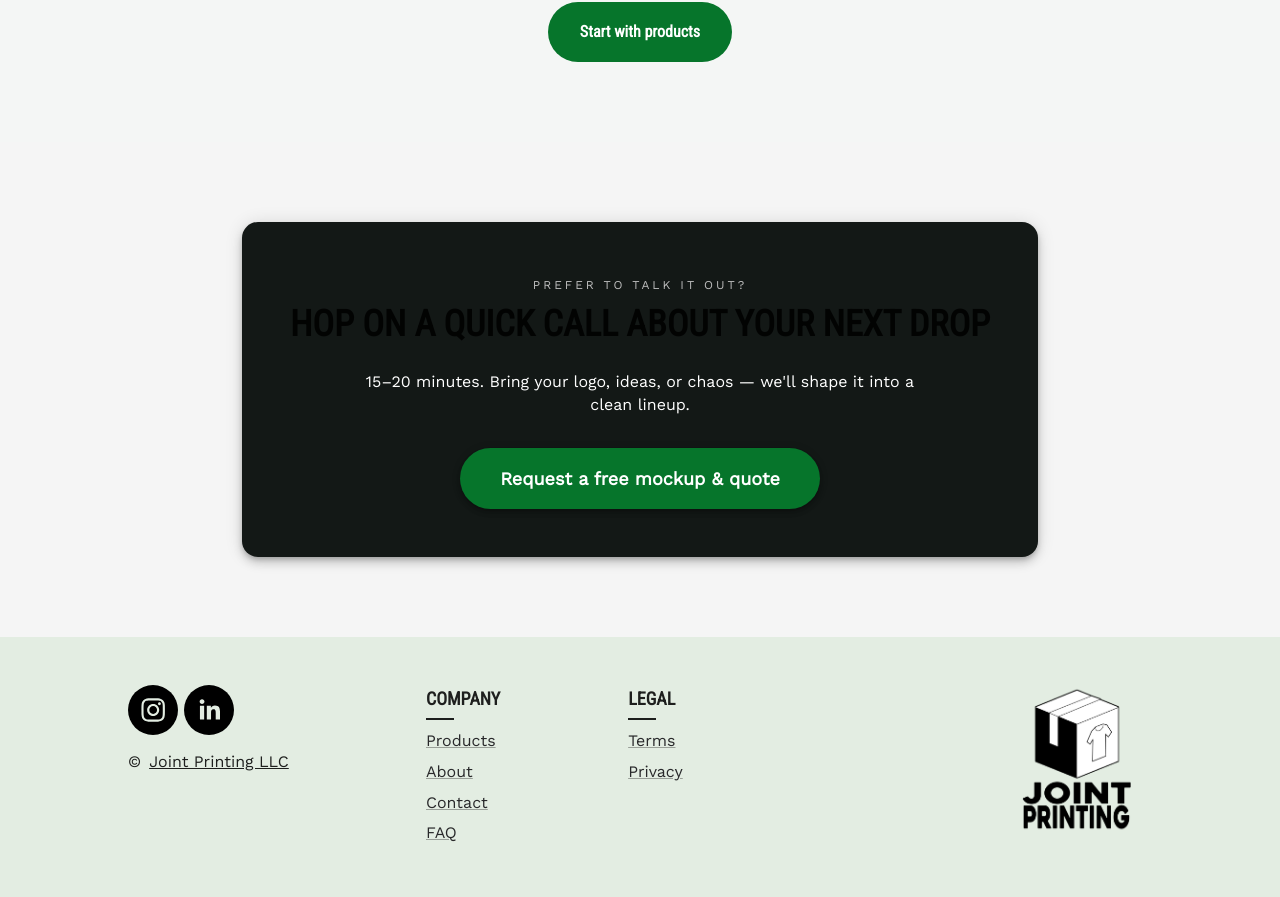
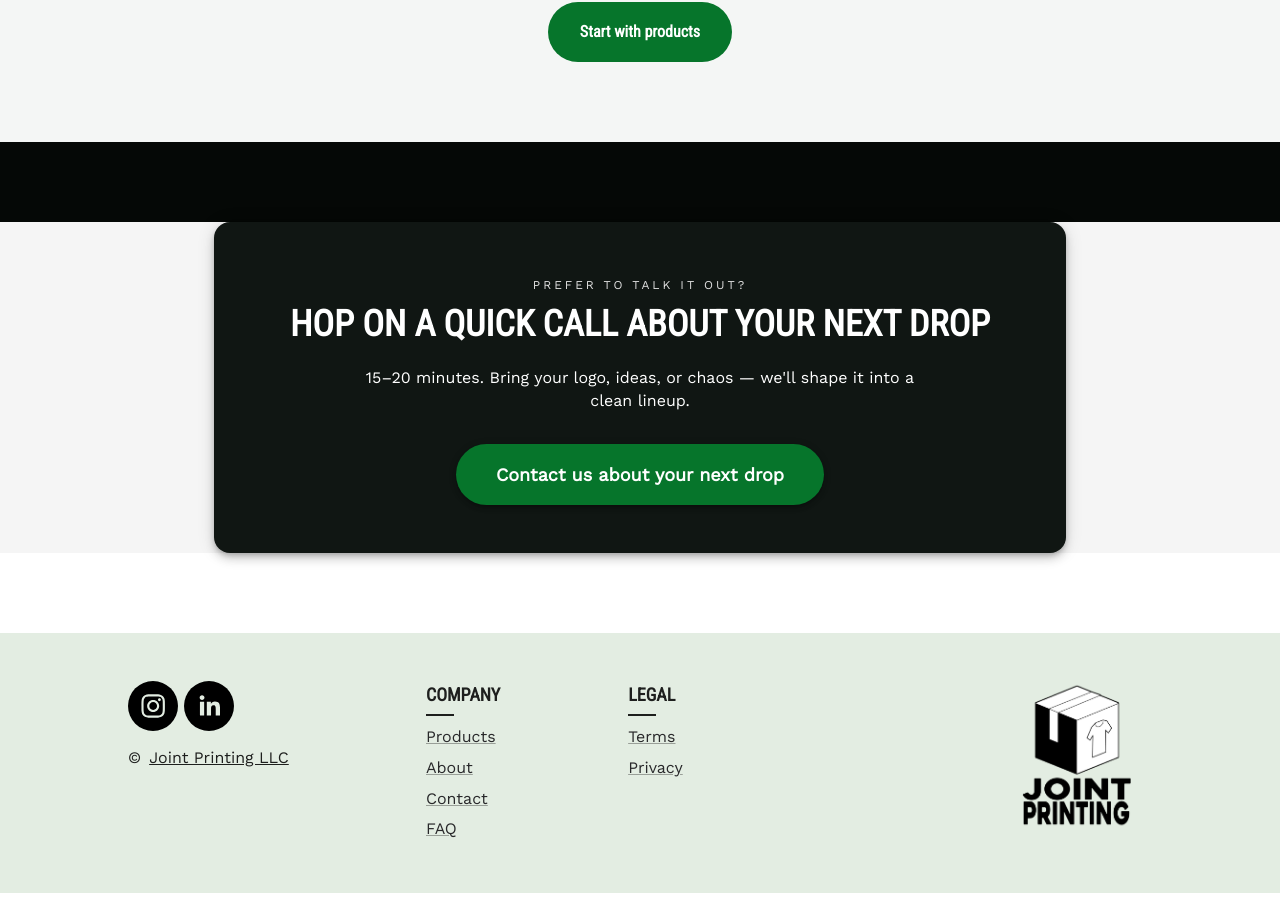
Before and after one commit to Jointprinting/website-frontend, a React (Create React App) app: page / in a window 1280 px wide. Shown: the part 2680-3577 px from the top of the page. Built offline with nearby package versions, Linux system fonts and the light colour scheme.

Commit message:
Update ProductSmokingHero.js

```diff
--- a/src/modules/views/ProductSmokingHero.js
+++ b/src/modules/views/ProductSmokingHero.js
@@ -14,26 +14,39 @@ function ProductSmokingHero() {
     <Box
       component="section"
       sx={{
-        bgcolor: '#f5f5f5',
-        py: { xs: 6, md: 10 },
+        my: 10,
         px: 2,
+        bgcolor: '#f5f5f5', // light page background so the card pops
+        display: 'flex',
+        justifyContent: 'center',
       }}
     >
-      <Container maxWidth="md" sx={{ display: 'flex', justifyContent: 'center' }}>
+      <Container
+        maxWidth="md"
+        sx={{
+          display: 'flex',
+          justifyContent: 'center',
+        }}
+      >
         <Paper
           elevation={6}
           sx={{
+            width: '100%',
             borderRadius: 4,
-            px: { xs: 3, md: 6 },
-            py: { xs: 5, md: 6 },
+            px: { xs: 3, sm: 6 },
+            py: { xs: 5, sm: 6 },
             textAlign: 'center',
-            bgcolor: '#131816',
+            bgcolor: '#101613', // deep green/black card
             color: 'common.white',
           }}
         >
           <Typography
             variant="overline"
-            sx={{ letterSpacing: 3, color: 'grey.400', mb: 1 }}
+            sx={{
+              letterSpacing: 3,
+              color: 'grey.300',
+              mb: 1.5,
+            }}
           >
             PREFER TO TALK IT OUT?
           </Typography>
@@ -41,16 +54,20 @@ function ProductSmokingHero() {
           <Typography
             variant="h4"
             component="h2"
-            align="center"
-            sx={{ mb: 3, fontWeight: 600 }}
+            sx={{ mb: 2.5 }}
+            color="common.white"
           >
             Hop on a quick call about your next drop
           </Typography>
 
           <Typography
             variant="body1"
-            align="center"
-            sx={{ mb: 4, maxWidth: 560, mx: 'auto' }}
+            sx={{
+              maxWidth: 560,
+              mx: 'auto',
+              mb: 4,
+              color: 'common.white',
+            }}
           >
             15–20 minutes. Bring your logo, ideas, or chaos — we&apos;ll shape it
             into a clean lineup.
@@ -64,13 +81,13 @@ function ProductSmokingHero() {
               fontSize: 18,
               fontWeight: 600,
               textTransform: 'none',
-              boxShadow: 4,
+              boxShadow: 3,
             }}
             variant="contained"
             color="secondary"
             onClick={() => navigate('/contact')}
           >
-            Request a free mockup &amp; quote
+            Contact us about your next drop
           </Button>
         </Paper>
       </Container>
```
